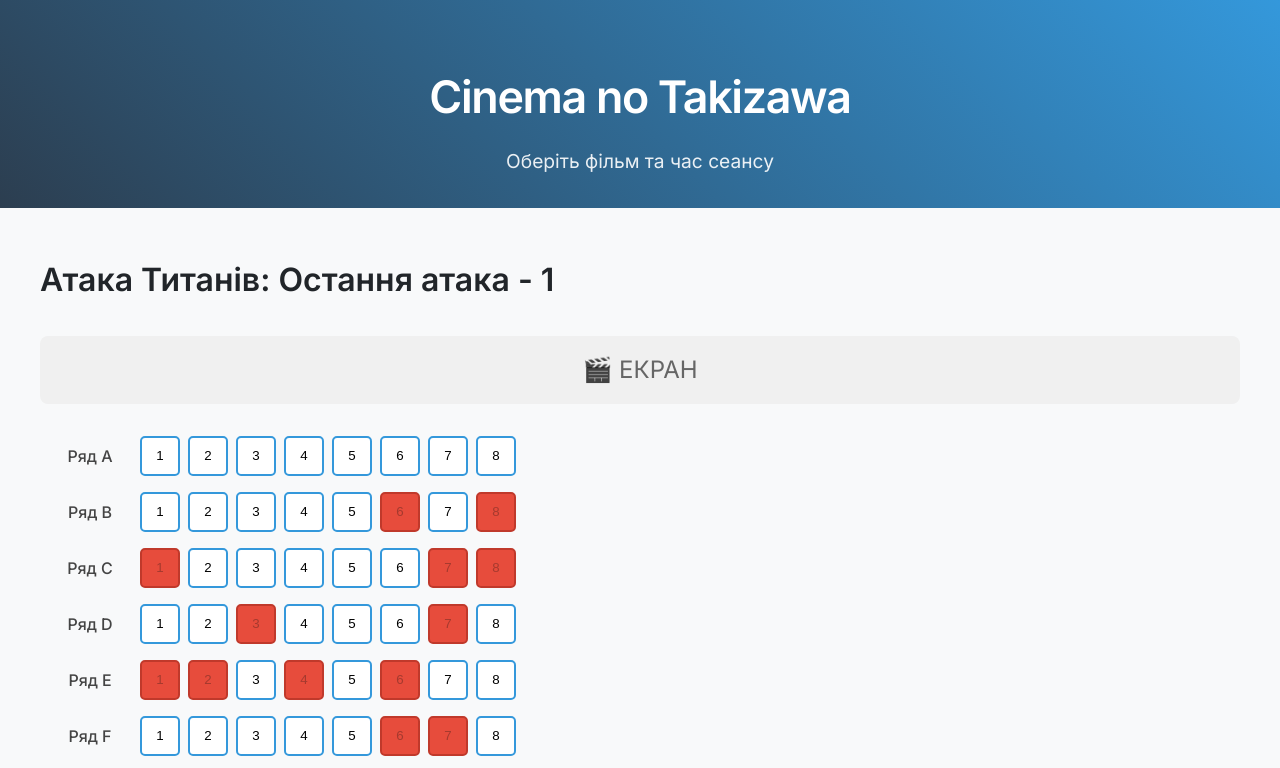
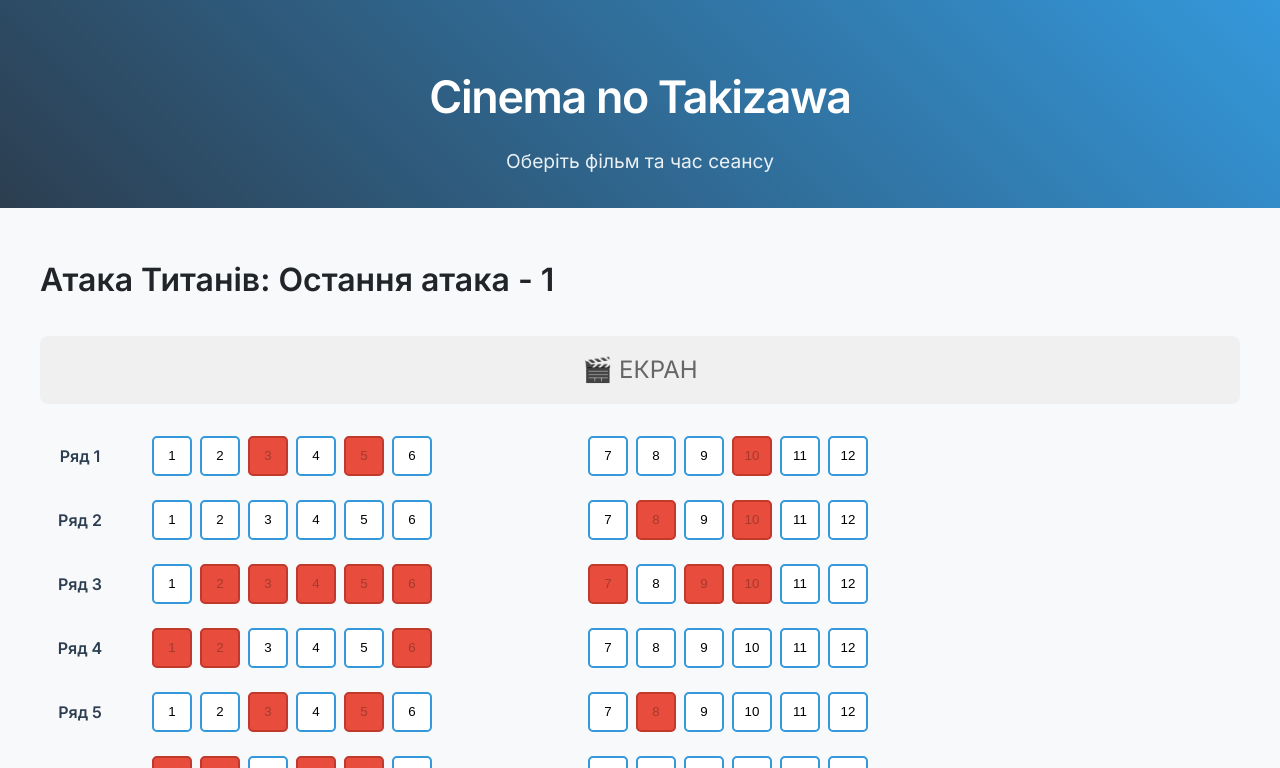
Before and after one commit to AndriiMaryniak/WEB-project, a React (Create React App) app: page /book/1/1 in a window 1280 px wide. Shown: the top 768 px of the page. Built offline with nearby package versions, Linux system fonts and the light colour scheme; data requests are answered from the project's data file.

Commit message:
Виправив імпорт QR-коду в підтвердженні бронювання

```diff
--- a/package.json
+++ b/package.json
@@ -11,6 +11,7 @@
     "crypto-browserify": "^3.12.0",
     "https-browserify": "^1.0.0",
     "process": "^0.11.10",
+    "qrcode.react": "^4.2.0",
     "react": "^18.2.0",
     "react-dom": "^18.2.0",
     "react-icons": "^4.12.0",
--- a/src/components/BookingConfirmation.jsx
+++ b/src/components/BookingConfirmation.jsx
@@ -1,6 +1,7 @@
 import React, { useState, useEffect } from 'react';
 import { useParams, Link } from 'react-router-dom';
 import axios from 'axios';
+import { QRCodeSVG } from 'qrcode.react'; // Виправлений імпорт
 import styles from './BookingConfirmation.module.css';
 
 const BookingConfirmation = () => {
@@ -23,15 +24,33 @@ const BookingConfirmation = () => {
 
   if (!movie || !booking) return <div className={styles.loading}>Завантаження...</div>;
 
+  const qrData = JSON.stringify({
+    movie: movie.title,
+    showtime: booking.showtime,
+    seats: booking.seats,
+    date: booking.date
+  });
+
   return (
     <div className={styles.container}>
-      <h1>Бронювання успішне! 🎉</h1>
+      <h1>Бронювання підтверджено! 🎉</h1>
       <div className={styles.ticket}>
         <h2>{movie.title}</h2>
-        <p>Час сеансу: {booking.showtime}</p>
-        <p>Місця: {booking.seats.join(', ')}</p>
-        <p>Дата бронювання: {booking.date}</p>
-        <div className={styles.qr}>QR-код для сканування</div>
+        <p><strong>Час сеансу:</strong> {booking.showtime}</p>
+        <p><strong>Місця:</strong> {booking.seats.join(', ')}</p>
+        <p><strong>Ряд:</strong> {booking.seats[0].split('-')[0]}</p>
+        <p><strong>Дата бронювання:</strong> {booking.date}</p>
+
+        <div className={styles.qrContainer}>
+          <QRCodeSVG
+            value={qrData}
+            size={200}
+            level="H"
+            includeMargin={true}
+            fgColor="#2c3e50"
+          />
+          <p className={styles.qrCaption}>Пред'явіть цей QR-код на касі</p>
+        </div>
       </div>
       <Link to="/" className={styles.homeButton}>На головну</Link>
     </div>
--- a/src/components/BookingConfirmation.module.css
+++ b/src/components/BookingConfirmation.module.css
@@ -13,16 +13,15 @@
   margin: 2rem auto;
 }
 
-.qr {
-  width: 200px;
-  height: 200px;
-  background: #f0f0f0;
-  margin: 2rem auto;
-  display: flex;
-  align-items: center;
-  justify-content: center;
-  border-radius: 8px;
+.qrContainer {
+  margin: 2rem 0;
+  text-align: center;
+}
+
+.qrCaption {
   color: #666;
+  margin-top: 1rem;
+  font-size: 0.9rem;
 }
 
 .homeButton {
@@ -33,6 +32,11 @@
   text-decoration: none;
   border-radius: 8px;
   margin-top: 1rem;
+  transition: background 0.3s;
+}
+
+.homeButton:hover {
+  background: #2980b9;
 }
 
 .loading {
--- a/src/components/SeatSelection.jsx
+++ b/src/components/SeatSelection.jsx
@@ -10,20 +10,29 @@ const SeatSelection = () => {
   const [selectedSeats, setSelectedSeats] = useState([]);
   const [movie, setMovie] = useState(null);
 
-  // Генерація місць
   const generateSeats = () => {
-    const rows = ['A', 'B', 'C', 'D', 'E', 'F'];
-    return rows.flatMap((row) =>
-      Array.from({ length: 8 }, (_, index) => ({
-        id: `${row}${index + 1}`,
+    const rows = Array.from({ length: 10 }, (_, i) => i + 1);
+    return rows.flatMap(row => {
+      const leftSection = Array.from({ length: 6 }, (_, i) => ({
+        id: `${row}-${i + 1}`,
         row: row,
-        number: index + 1,
+        number: i + 1,
+        section: 'left',
         isAvailable: Math.random() > 0.3
-      }))
-    );
+      }));
+
+      const rightSection = Array.from({ length: 6 }, (_, i) => ({
+        id: `${row}-${i + 7}`,
+        row: row,
+        number: i + 7,
+        section: 'right',
+        isAvailable: Math.random() > 0.3
+      }));
+
+      return [...leftSection, ...rightSection];
+    });
   };
 
-  // Завантаження стану місць
   useEffect(() => {
     const savedSeats = localStorage.getItem(`seats-${movieId}-${showtime}`);
     const initialSeats = savedSeats ? JSON.parse(savedSeats) : generateSeats();
@@ -36,7 +45,6 @@ const SeatSelection = () => {
     fetchMovie();
   }, [movieId, showtime]);
 
-  // Обробник вибору місця
   const handleSeatClick = (seatId) => {
     const updatedSeats = seats.map(seat =>
       seat.id === seatId ? { ...seat, isSelected: !seat.isSelected } : seat
@@ -49,7 +57,6 @@ const SeatSelection = () => {
     );
   };
 
-  // Підтвердження бронювання
   const handleBooking = () => {
     const bookingData = {
       movieId,
@@ -58,11 +65,9 @@ const SeatSelection = () => {
       date: new Date().toLocaleString()
     };
 
-    // Зберігання в localStorage
     const bookings = JSON.parse(localStorage.getItem('bookings') || '[]');
     localStorage.setItem('bookings', JSON.stringify([...bookings, bookingData]));
 
-    // Оновлення статусу місць
     const updatedSeats = seats.map(seat =>
       selectedSeats.includes(seat.id) ? { ...seat, isAvailable: false } : seat
     );
@@ -79,11 +84,30 @@ const SeatSelection = () => {
       <div className={styles.screen}>🎬 ЕКРАН</div>
 
       <div className={styles.seatMap}>
-        {[...new Set(seats.map(seat => seat.row))].map(row => (
+        {[...new Set(seats.map(seat => seat.row))].sort((a, b) => a - b).map(row => (
           <div key={row} className={styles.row}>
             <span className={styles.rowLabel}>Ряд {row}</span>
-            <div className={styles.seats}>
-              {seats.filter(seat => seat.row === row).map(seat => (
+
+            <div className={styles.section}>
+              {seats.filter(s => s.row === row && s.section === 'left').map(seat => (
+                <button
+                  key={seat.id}
+                  className={`${styles.seat} ${
+                    !seat.isAvailable ? styles.taken :
+                    seat.isSelected ? styles.selected : ''
+                  }`}
+                  onClick={() => handleSeatClick(seat.id)}
+                  disabled={!seat.isAvailable}
+                >
+                  {seat.number}
+                </button>
+              ))}
+            </div>
+
+            <div className={styles.aisle}></div>
+
+            <div className={styles.section}>
+              {seats.filter(s => s.row === row && s.section === 'right').map(seat => (
                 <button
                   key={seat.id}
                   className={`${styles.seat} ${
--- a/src/components/SeatSelection.module.css
+++ b/src/components/SeatSelection.module.css
@@ -21,20 +21,27 @@
 .row {
   display: flex;
   align-items: center;
-  margin-bottom: 1rem;
+  margin-bottom: 1.5rem;
+  gap: 2rem;
 }
 
 .rowLabel {
-  width: 100px;
+  width: 80px;
   text-align: center;
-  font-weight: 500;
-  color: #444;
+  font-weight: 600;
+  color: #2c3e50;
 }
 
-.seats {
+.section {
   display: flex;
   gap: 0.5rem;
-  flex-wrap: nowrap;
+}
+
+.aisle {
+  width: 60px;
+  background: #f8f9fa;
+  margin: 0 1rem;
+  border-radius: 4px;
 }
 
 .seat {
```
Also changed, not shown: 1 other file (tests, documents, lock files or other folders).
